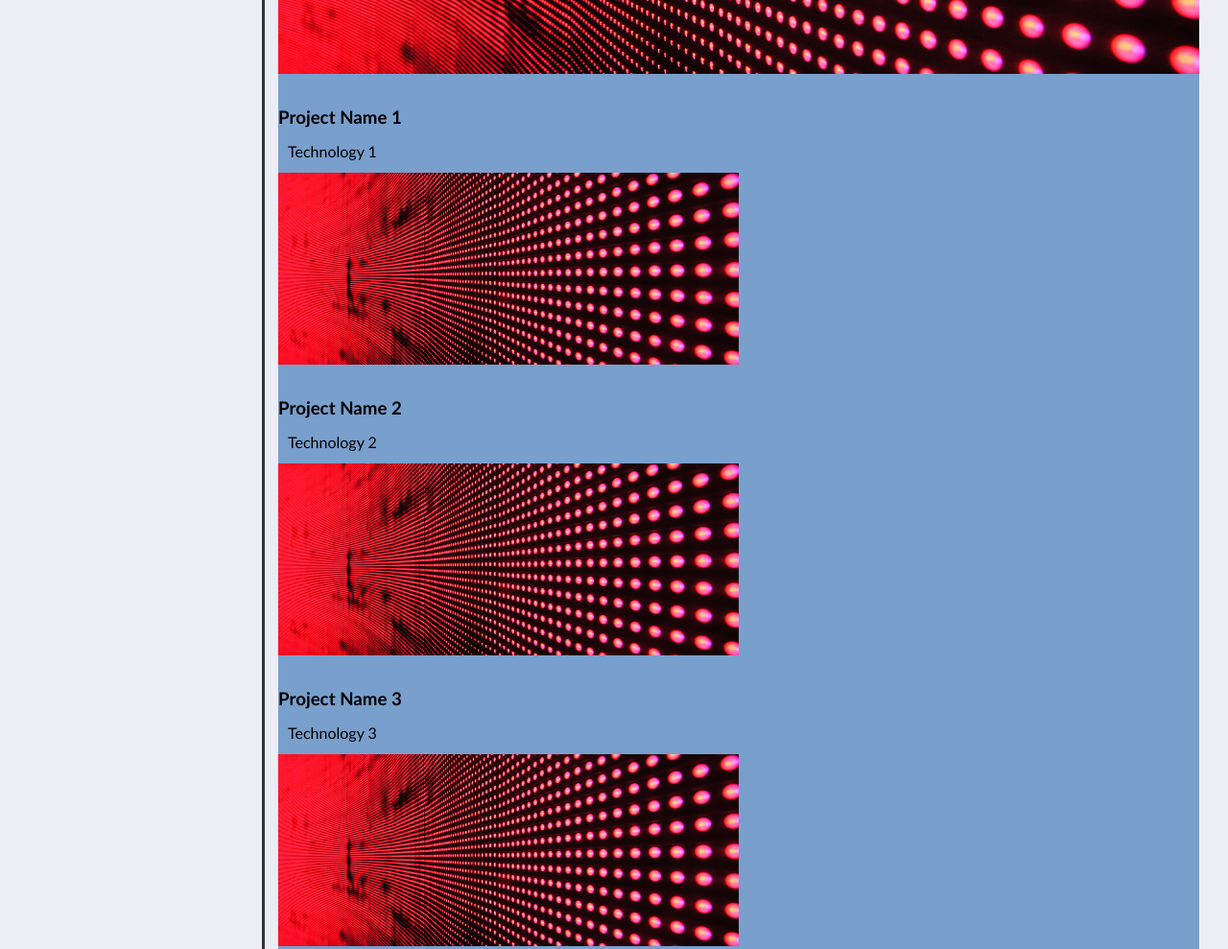
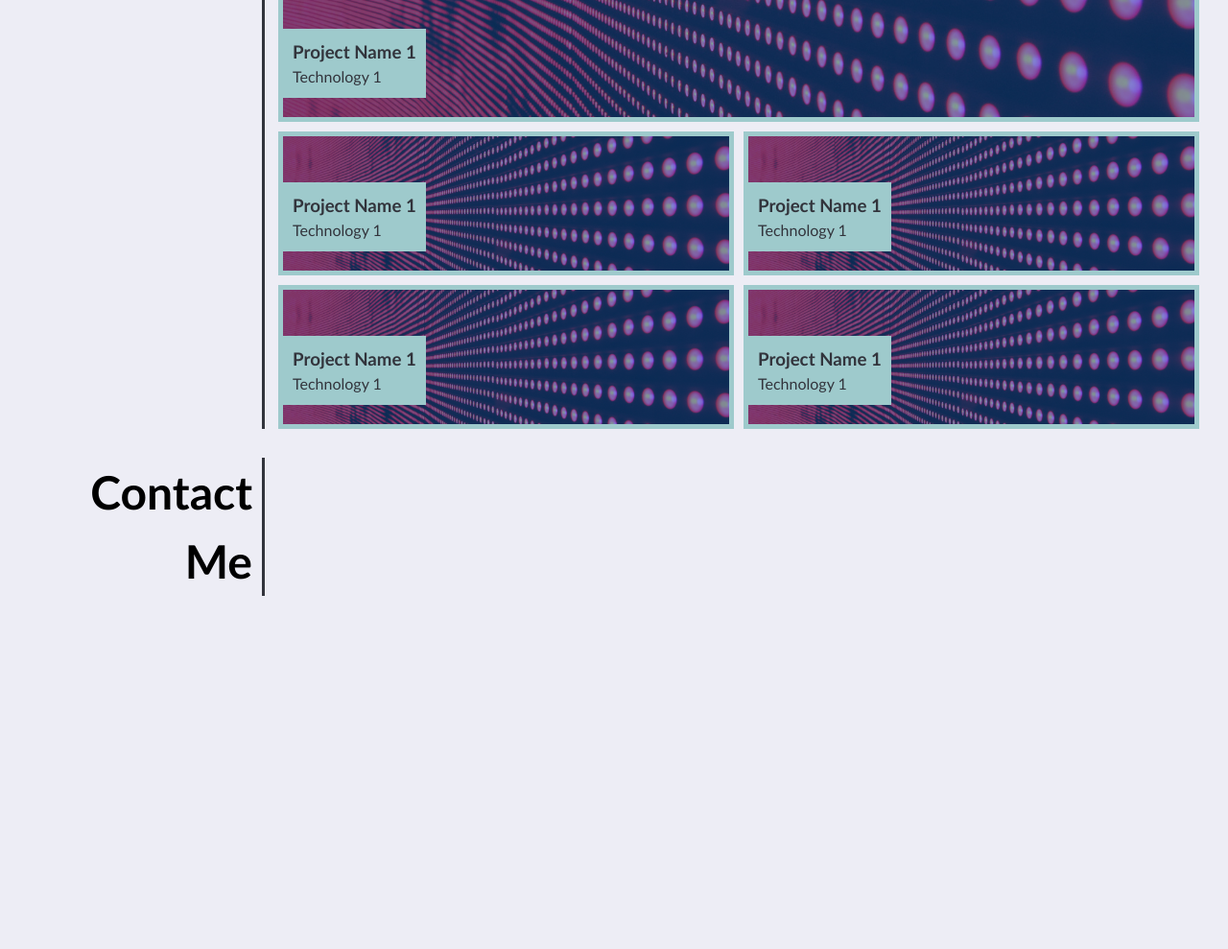
Before and after one commit to efcanchari/bootcamp-module-2-challenge, a plain HTML site: page index.html in a window 1280 px wide. Shown: the part 880-1869 px from the top of the page at 96% size. After the commit the page ends 1531 px from the top, so only its background shows below. Drawn offline with Linux system fonts and the light colour scheme.

Commit message:
Fix issues

```diff
--- a/css/style.css
+++ b/css/style.css
@@ -106,7 +106,6 @@ p {
     padding-bottom: 20px;
 }
 
-
 .hero-banner h2{
     color: #32343c;
     background-color: #9ecacc;
@@ -115,15 +114,11 @@ p {
     padding-right: 10px;
 }
 
-/* PAGE SECTIONS */
-.page-wrapper{
-
-}
-
+/* PAGE Sections */
 .page-section{
     padding-bottom: 30px;
     display: flex;
-      justify-content: space-between;
+    justify-content: space-between;
 }
 .section-header {
   flex-basis: 20%;
@@ -149,26 +144,56 @@ p {
     padding: 10px;
 }
 
-.project-main img{
-    height: 400px;
-    width: 100%;
-    margin-bottom: 25px;
-    background-size: cover;
-    background-position: center;
+/* Articles */
+.section-portfolio{
+    display: grid;
+  grid-template-columns: 1fr 1fr; /* Creates two columns for secondary projects */
+  grid-gap: 10px;
 }
 
-article{
-    background-color: rgba(7, 82, 163, 0.5);
+.project-main {
+  grid-column: 1 / -1;
+  height: 450px;
 }
 
 .project-secondary {
-
+  height: 150px;
 }
 
-.project-secondary img{
-    height: 200px;
-width: 50%;
-    margin-bottom: 25px;
+.project {
+    width: 100%;
+    background-image: url("../images/02-portfolio-1.jpg");
     background-size: cover;
     background-position: center;
+    border:  5px solid #9ecacc;
 }
+.project-flex {
+    width: 100%;
+    height: 100%;
+    background-color: rgba(7, 82, 163, 0.5);
+
+    /* FLex properties */
+    display: flex;
+    align-items: flex-end;
+    justify-content: flex-start;
+    padding-bottom: 20px;
+}
+
+.project-flex:hover {
+    background-color: rgba(7, 82, 163, 0); /* Fully opaque background on hover */
+}
+
+.project-title{
+    color: #32343c;
+    background-color: #9ecacc;
+    margin-right: 30px;
+    padding-left: 10px;
+    padding-right: 10px;
+    padding-top: 10px;
+    padding-bottom: 10px;
+    text-align: left;
+}
+
+.project-title p{
+    padding: 0px;
+}
--- a/index.html
+++ b/index.html
@@ -67,32 +67,53 @@
       <div class="section-header">
         <h2>Work</h2>
       </div>
-      <div class="section-content">
+      <div class="section-content section-portfolio">
+
         <article class="project project-main">
-          <img src="../images/02-portfolio-1.jpg" alt="Project 1 description">
-          <h3>Project Name 1</h3>
-          <p>Technology 1</p>
+          <div class="project-flex">
+            <div class="project-title">
+              <h3>Project Name 1</h3>
+              <p>Technology 1</p>
+            </div>
+          </div>
         </article>
+
         <article class="project project-secondary">
-          <img src="../images/02-portfolio-1.jpg" alt="Project 2 description">
-          <h3>Project Name 2</h3>
-          <p>Technology 2</p>
+          <div class="project-flex">
+            <div class="project-title">
+              <h3>Project Name 1</h3>
+              <p>Technology 1</p>
+            </div>
+          </div>
         </article>
+
         <article class="project project-secondary">
-          <img src="../images/02-portfolio-1.jpg" alt="Project 3 description">
-          <h3>Project Name 3</h3>
-          <p>Technology 3</p>
+          <div class="project-flex">
+            <div class="project-title">
+              <h3>Project Name 1</h3>
+              <p>Technology 1</p>
+            </div>
+          </div>
         </article>
+
         <article class="project project-secondary">
-          <img src="../images/02-portfolio-1.jpg" alt="Project 4 description">
-          <h3>Project Name 4</h3>
-          <p>Technology 4</p>
+          <div class="project-flex">
+            <div class="project-title">
+              <h3>Project Name 1</h3>
+              <p>Technology 1</p>
+            </div>
+          </div>
         </article>
+
         <article class="project project-secondary">
-          <img src="../images/02-portfolio-1.jpg" alt="Project 5 description">
-          <h3>Project Name 5</h3>
-          <p>Technology 5</p>
+          <div class="project-flex">
+            <div class="project-title">
+              <h3>Project Name 1</h3>
+              <p>Technology 1</p>
+            </div>
+          </div>
         </article>
+
       </div>
 
     </section>
```
